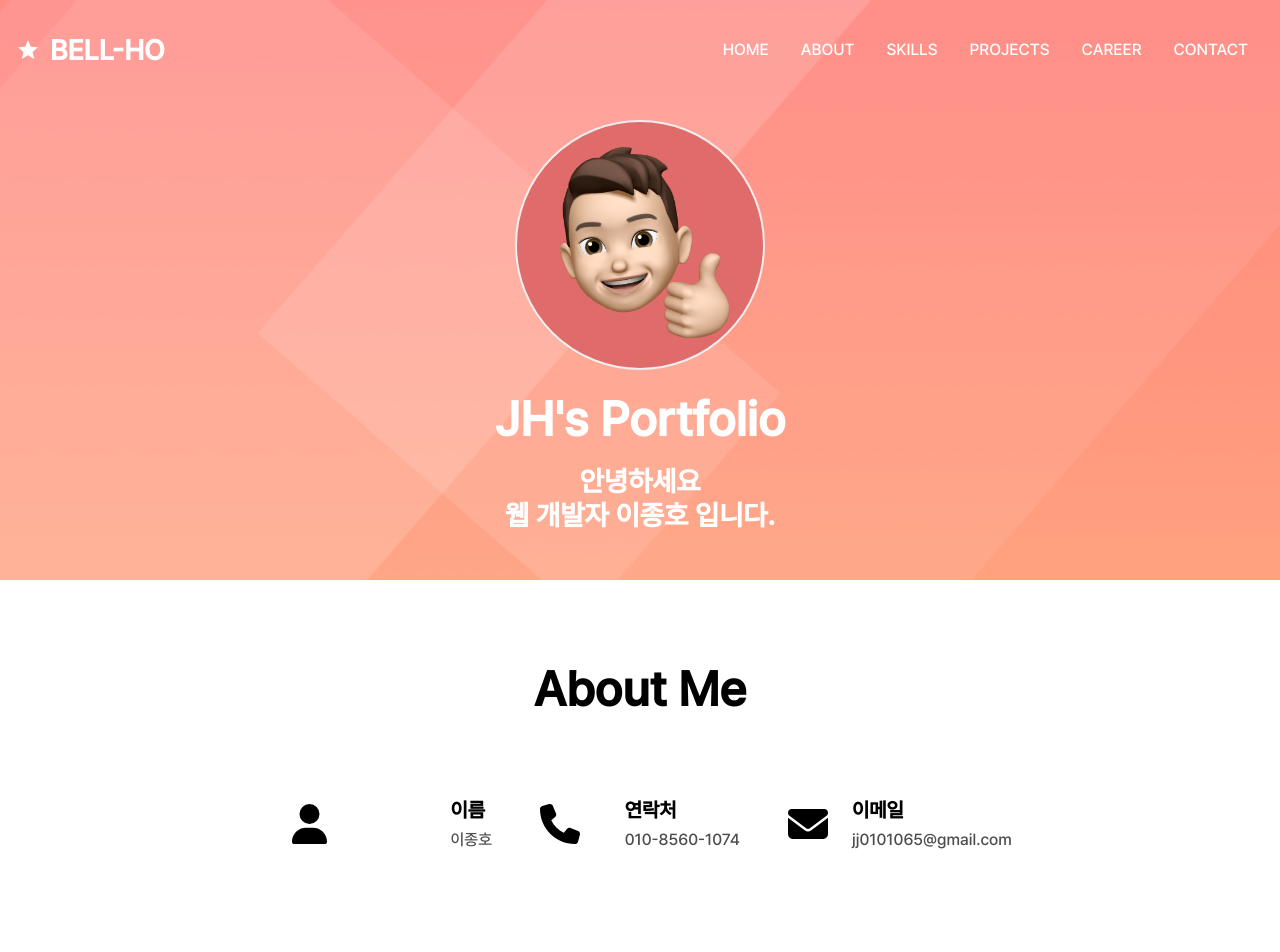
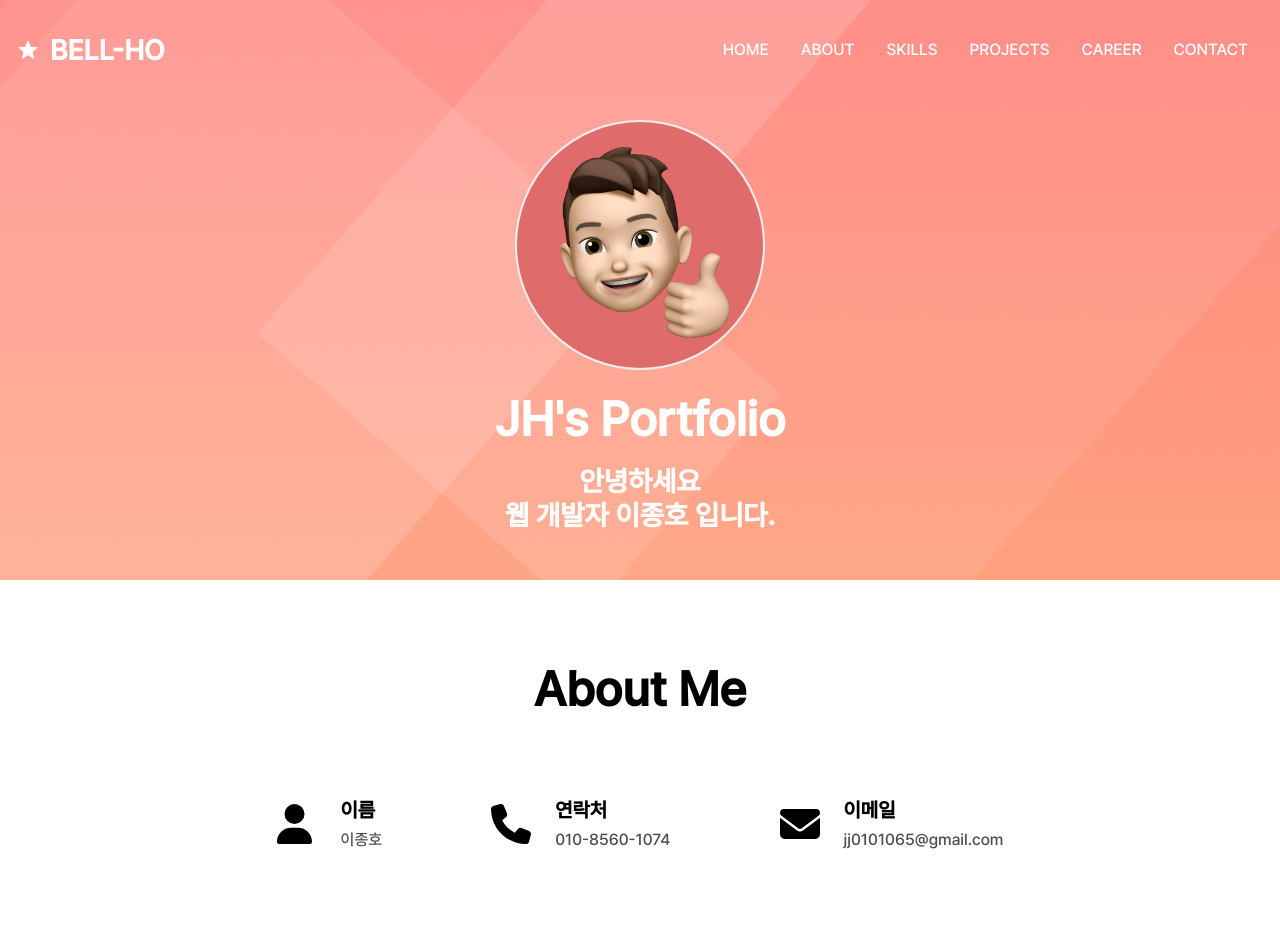
Before and after one commit to bell-ho/portfolio, a React (Create React App) app: page / in a window 1280 px wide. Shown: the top 952 px of the page. Built offline with nearby package versions, Linux system fonts and the light colour scheme.

Commit message:
Revert "Merge remote-tracking branch 'origin/main'"
This reverts commit 8f08404cf67c055f6d535c3ae2bb7215cae8e665, reversing
changes made to 0c4224e46cbaa9976d9333723e68050e3091ccb1.

```diff
--- a/src/global.css
+++ b/src/global.css
@@ -198,16 +198,13 @@ p {
 
 /*about*/
 
-
 .about__majors {
     display: flex;
-    justify-content: center;
-    gap: 3rem;
+    justify-content: space-around;
     margin: 80px 0;
 }
 
 .major {
-    width: 200px;
     display: flex;
     justify-content: space-between;
 }
```
